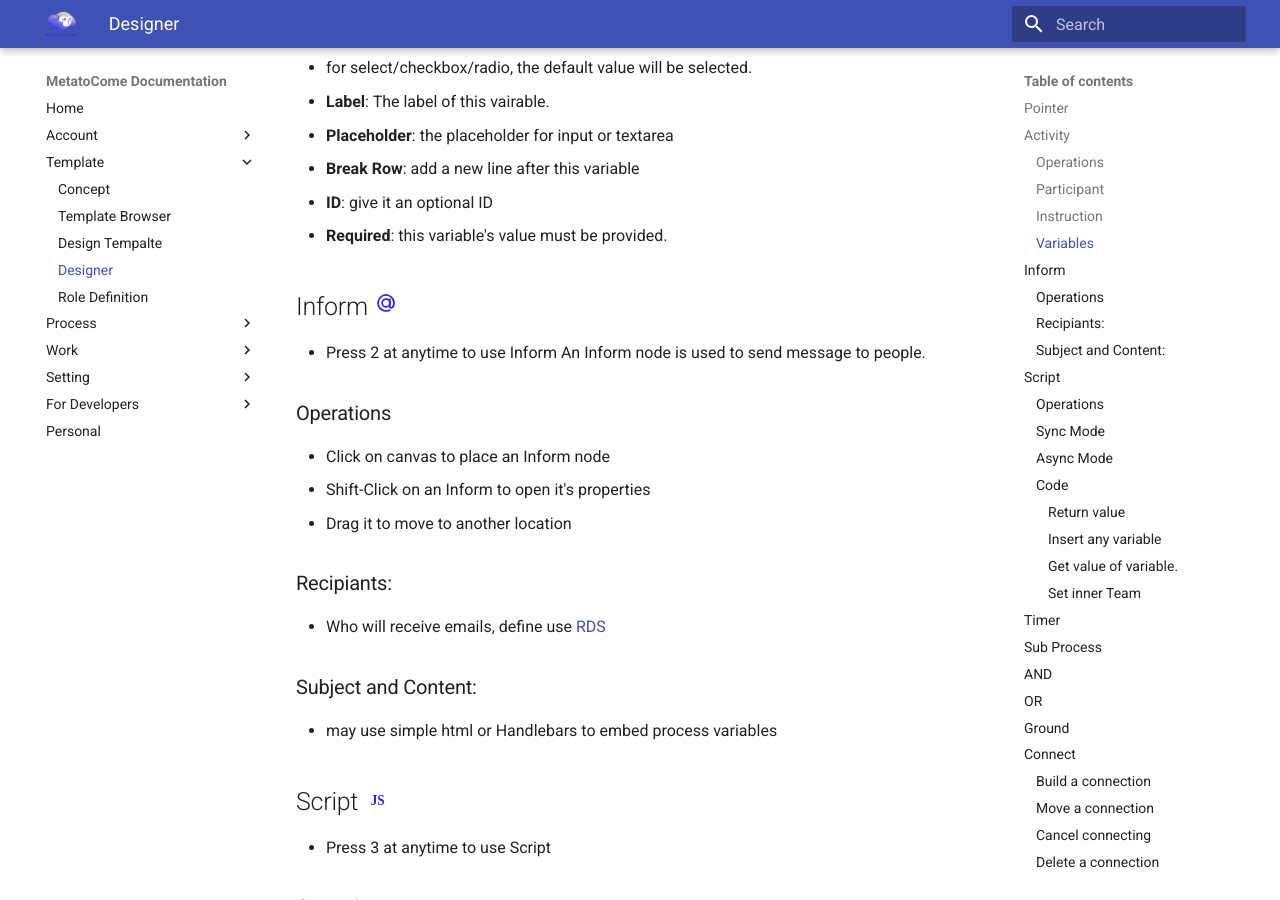
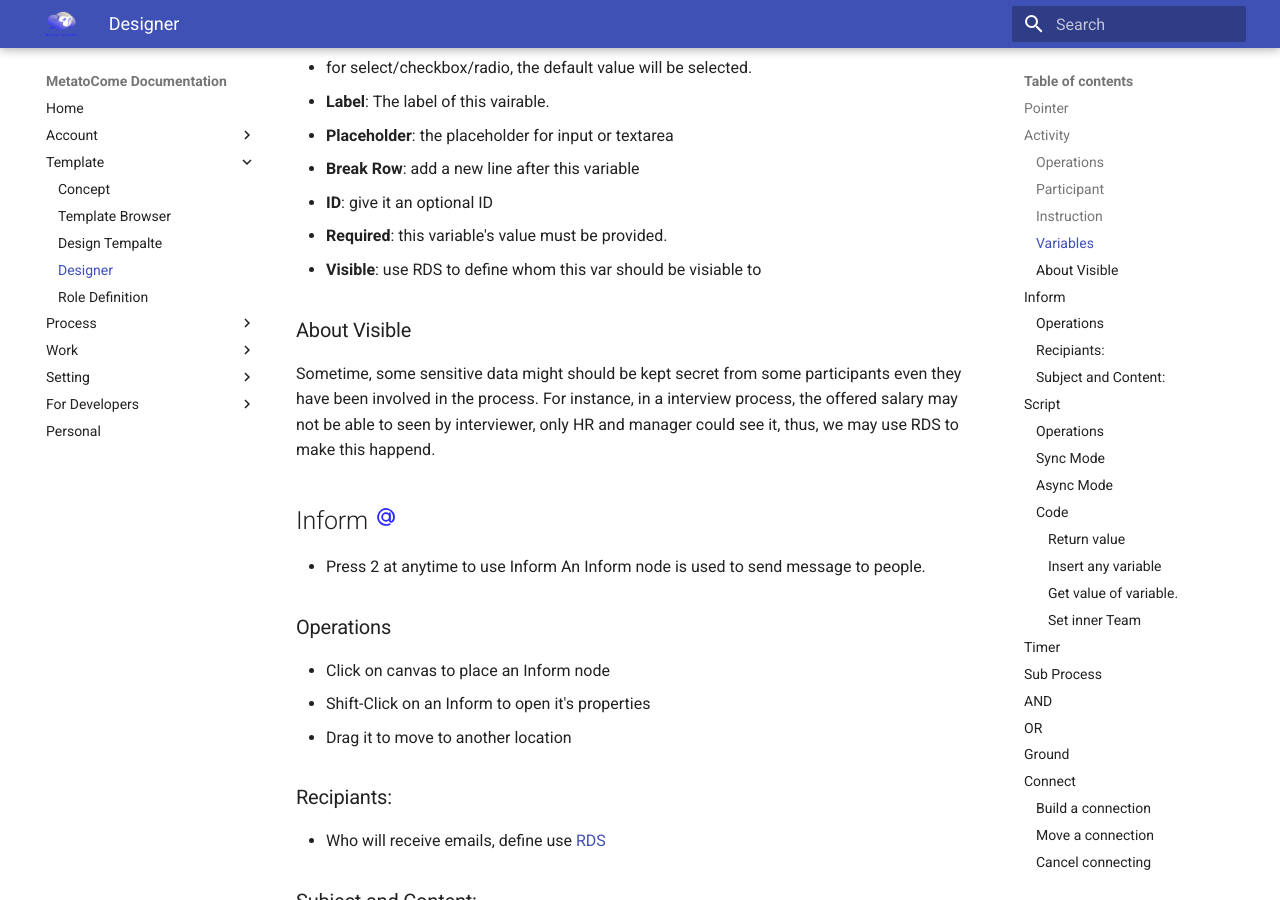
Before and after one commit to cnshsliu/mtcdoc, an MkDocs documentation site: the page built from docs/template/designer.md, in a window 1280 px wide and 900 px high, scrolled down 3146 px. Built offline with MkDocs 1.6.1 and Material for MkDocs 9.7.7, drawn with Linux system fonts in a browser that asks for light colours.

Commit message:
Add Variable visibility

```diff
--- a/docs/template/designer.md
+++ b/docs/template/designer.md
@@ -88,6 +88,11 @@ define variable name, type etc.
 - **Break Row**: add a new line after this variable
 - **ID**: give it an optional ID
 - **Required**: this variable's value must be provided.
+- **Visible**: use RDS to define whom this var should be visiable to
+
+### About Visible
+
+Sometime, some sensitive data might should be kept secret from some participants even they have been involved in the process. For instance, in a interview process, the offered salary may not be able to seen by interviewer, only HR and manager could see it, thus, we may use RDS to make this happend.
 
 ## Inform <img src="../img/svg/INFORM.svg" width="24px" height="24px"/>
 
```
